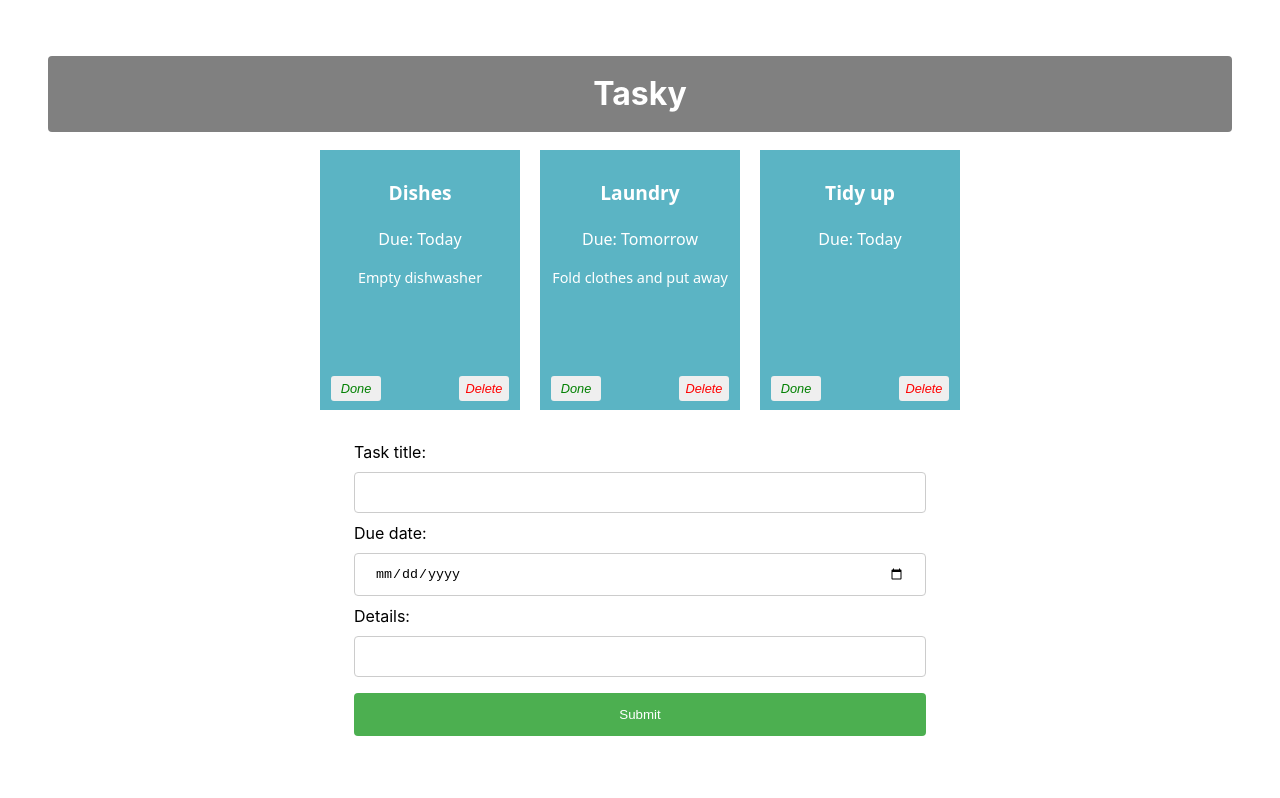
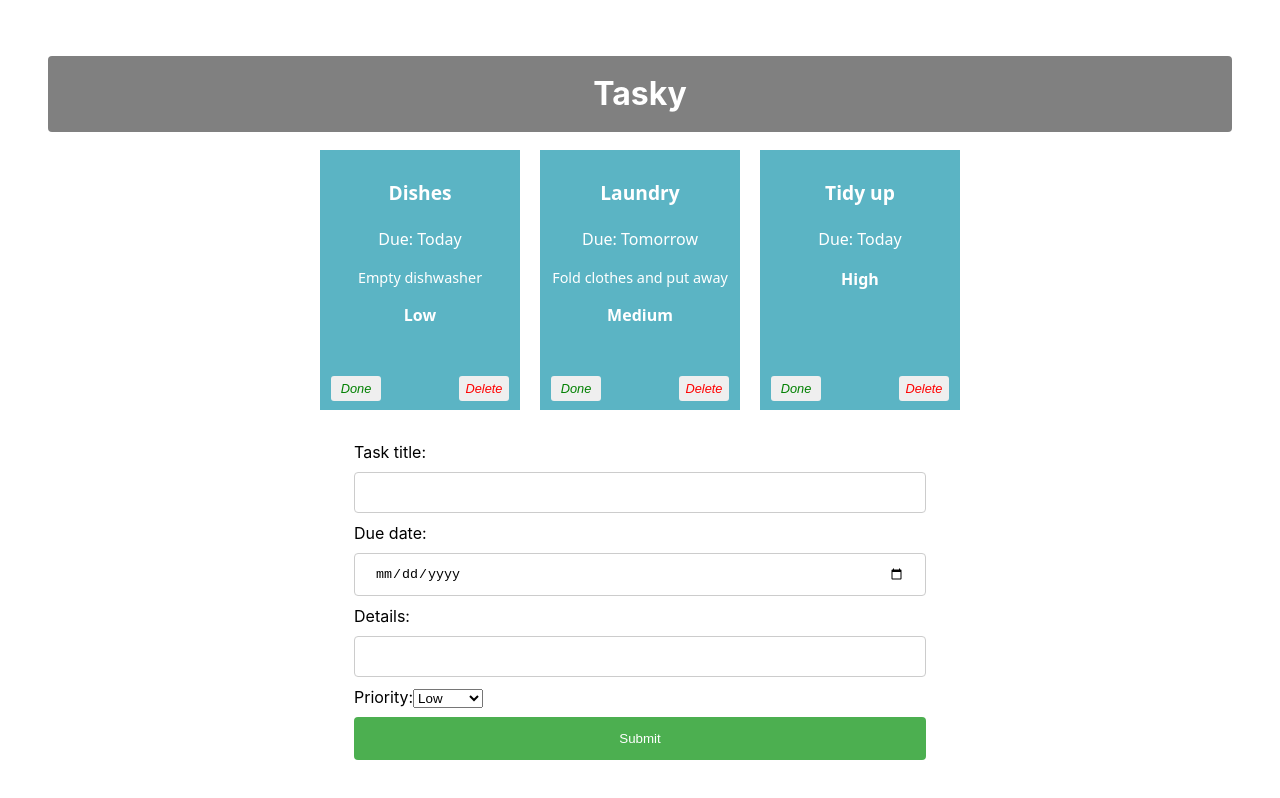
Before and after one commit to EDestigni2005/react-basics-labs-s1-2025, a React (Vite) app in the folder tasky/: page / in a window 1280 px wide. Shown: the top 798 px of the page. Built offline with nearby package versions, Linux system fonts and the light colour scheme.

Commit message:
Tasky lab2a

```diff
--- a/tasky/src/App.jsx
+++ b/tasky/src/App.jsx
@@ -9,18 +9,21 @@
 
   const [taskState, setTaskState] = useState({
     tasks: [
-      { id: 1, title: "Dishes", description: "Empty dishwasher", deadline: "Today", done: false },
-      { id: 2, title: "Laundry", description: "Fold clothes and put away", deadline: "Tomorrow", done: false },
-      { id: 3, title: "Tidy up", deadline: "Today", done: false }
+      { id: 1, title: "Dishes", description: "Empty dishwasher", deadline: "Today", priority: "Low", done: false },
+      { id: 2, title: "Laundry", description: "Fold clothes and put away", deadline: "Tomorrow", priority: "Medium", done: false },
+      { id: 3, title: "Tidy up", description: "", deadline: "Today", priority: "High", done: false }
     ]
   });
+
 
 
   const [formState, setFormState] = useState({
     title: "",
     description: "",
-    deadline: ""
+    deadline: "",
+    priority: ""
   });
+
 
   const doneHandler = (taskIndex) => {
     const tasks = [...taskState.tasks];
@@ -47,22 +50,26 @@
       case "deadline":
         form.deadline = event.target.value;
         break;
+      case "priority":
+        form.priority = event.target.value;
+        break;
+
       default:
         form = formState;
     }
     setFormState(form);
   }
 
-    const formSubmitHandler = (event) => {
+  const formSubmitHandler = (event) => {
     event.preventDefault();
 
     const tasks = [...taskState.tasks];
-    const form = {...formState};
+    const form = { ...formState };
 
     form.id = uuidv4();
 
     tasks.push(form);
-    setTaskState({tasks});
+    setTaskState({ tasks });
   }
 
   console.log(formState);
@@ -74,16 +81,17 @@
       <h1>Tasky</h1>
       {taskState.tasks.map((task, index) => (
         <Task
+          key={task.id}
           title={task.title}
           description={task.description}
           deadline={task.deadline}
-          key={task.id}
+          priority={task.priority}   // ✅ add this
           done={task.done}
           markDone={() => doneHandler(index)}
           deleteTask={() => deleteHandler(index)}
         />
       ))}
-         <AddTaskForm submit={formSubmitHandler} change={formChangeHandler} />
+      <AddTaskForm submit={formSubmitHandler} change={formChangeHandler} />
     </div>
   );
 
--- a/tasky/src/components/Form.jsx
+++ b/tasky/src/components/Form.jsx
@@ -19,6 +19,15 @@
                     Details:
                     <input type="text" name="description" onChange={(event) => props.change(event)} />
                 </label>
+                <label>
+                    Priority:
+                    <select name="priority" onChange={props.change} defaultValue="Low">
+                        <option value="Low">Low</option>
+                        <option value="Medium">Medium</option>
+                        <option value="High">High</option>
+                    </select>
+                </label>
+                <br />
                 <input type="submit" value="Submit" />
             </form>
         </div>
```
